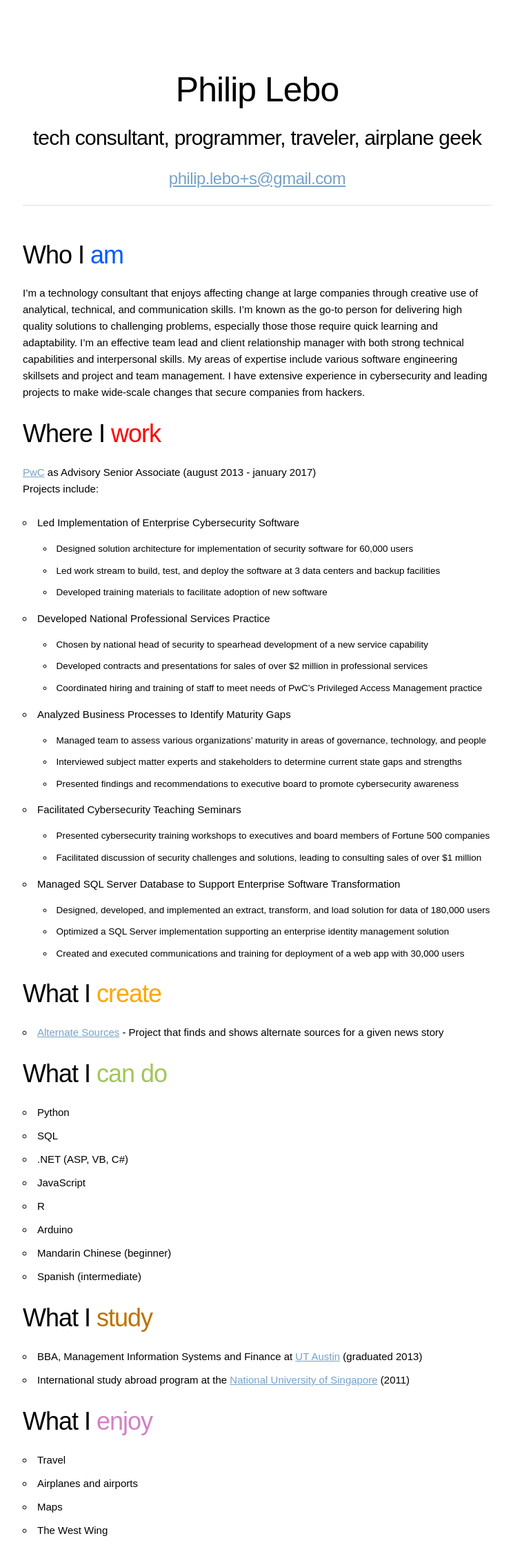
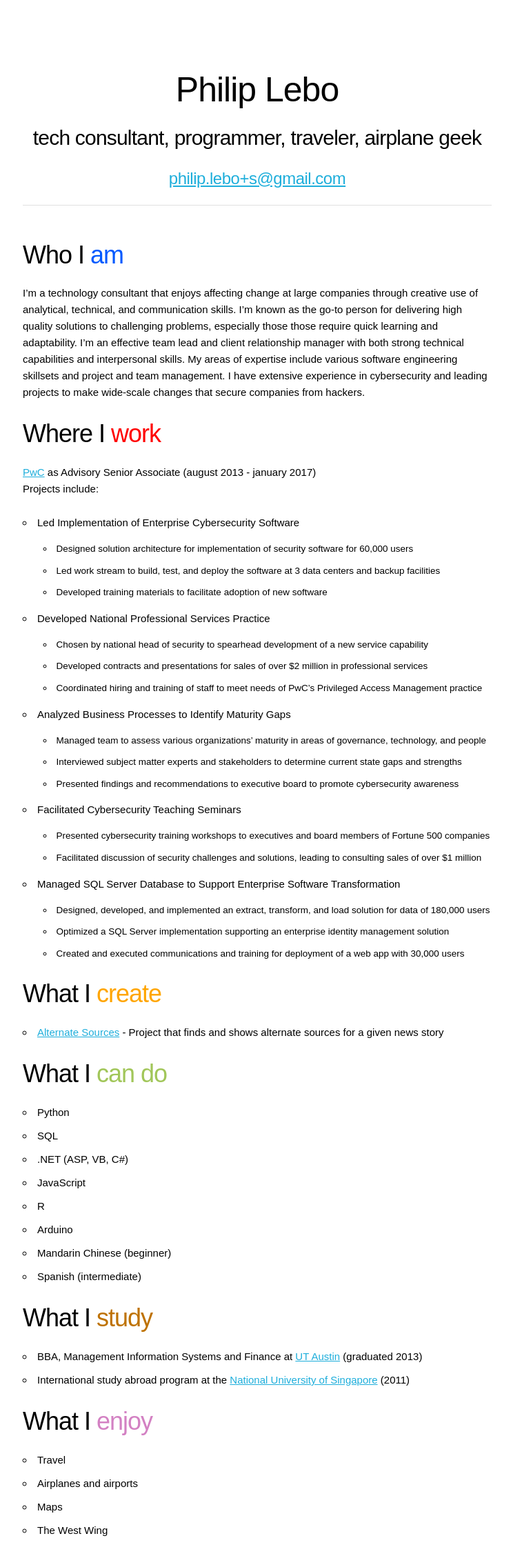
Before and after one commit to philiplebo/philiplebo.github.io, a Jekyll site: the page built from index.md, in a window 1280 px wide. Shown: the whole page at 69% size, without its empty margins (267-1011 px from the left). Built offline with Jekyll 4.4.1, drawn with Linux system fonts in a browser that asks for light colours.

Commit message:
Change link colors

```diff
--- a/assets/main.css
+++ b/assets/main.css
@@ -2,13 +2,6 @@ body {
 	color: #000000;
 	background: #ffffff;
 	font-family: 'Source Sans Pro', sans-serif;
-}
-
-a {
-	color: #76a2c7;
-}
-a:hover {
-	color: #68bee6;
 }
 
 .title {
```
